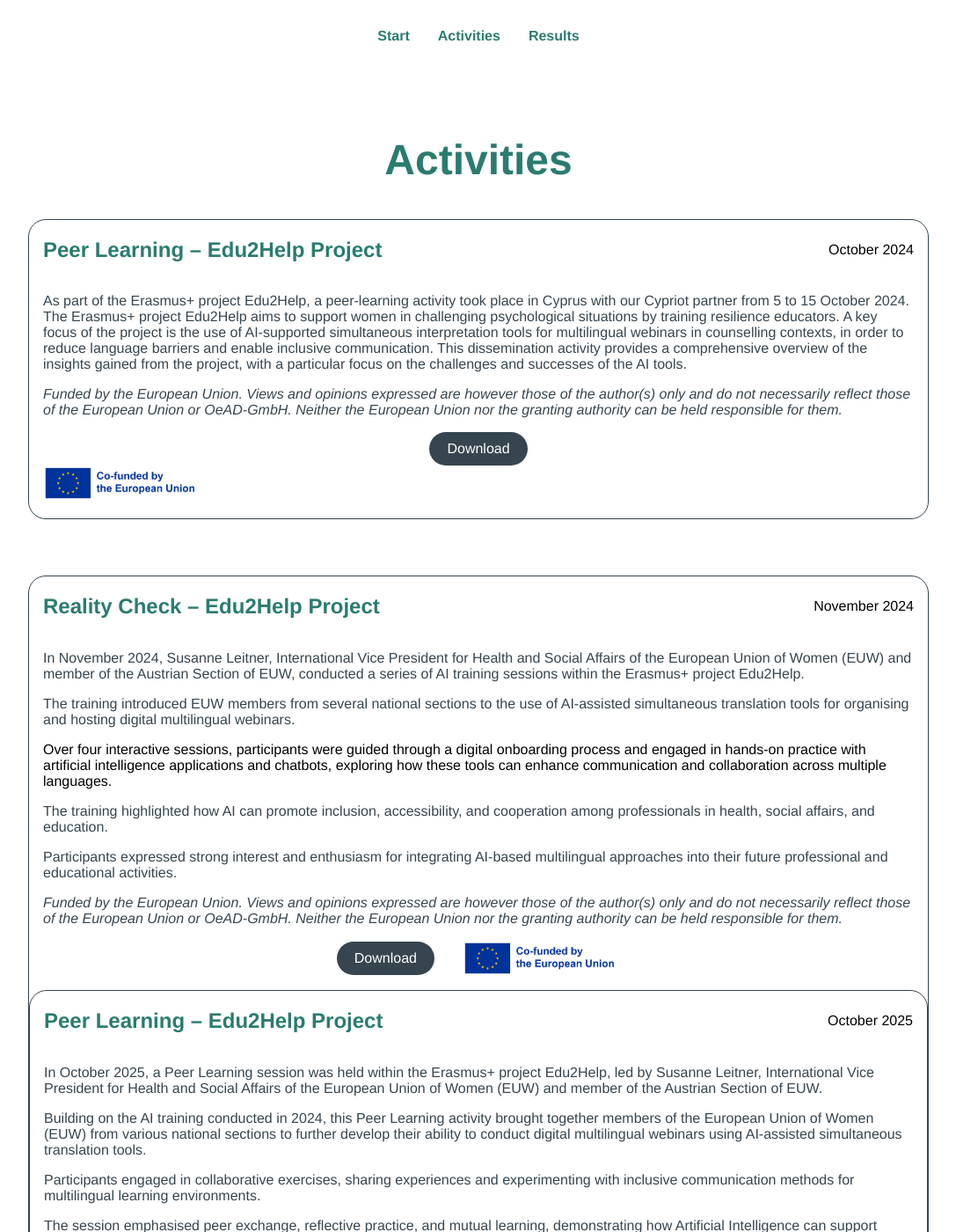
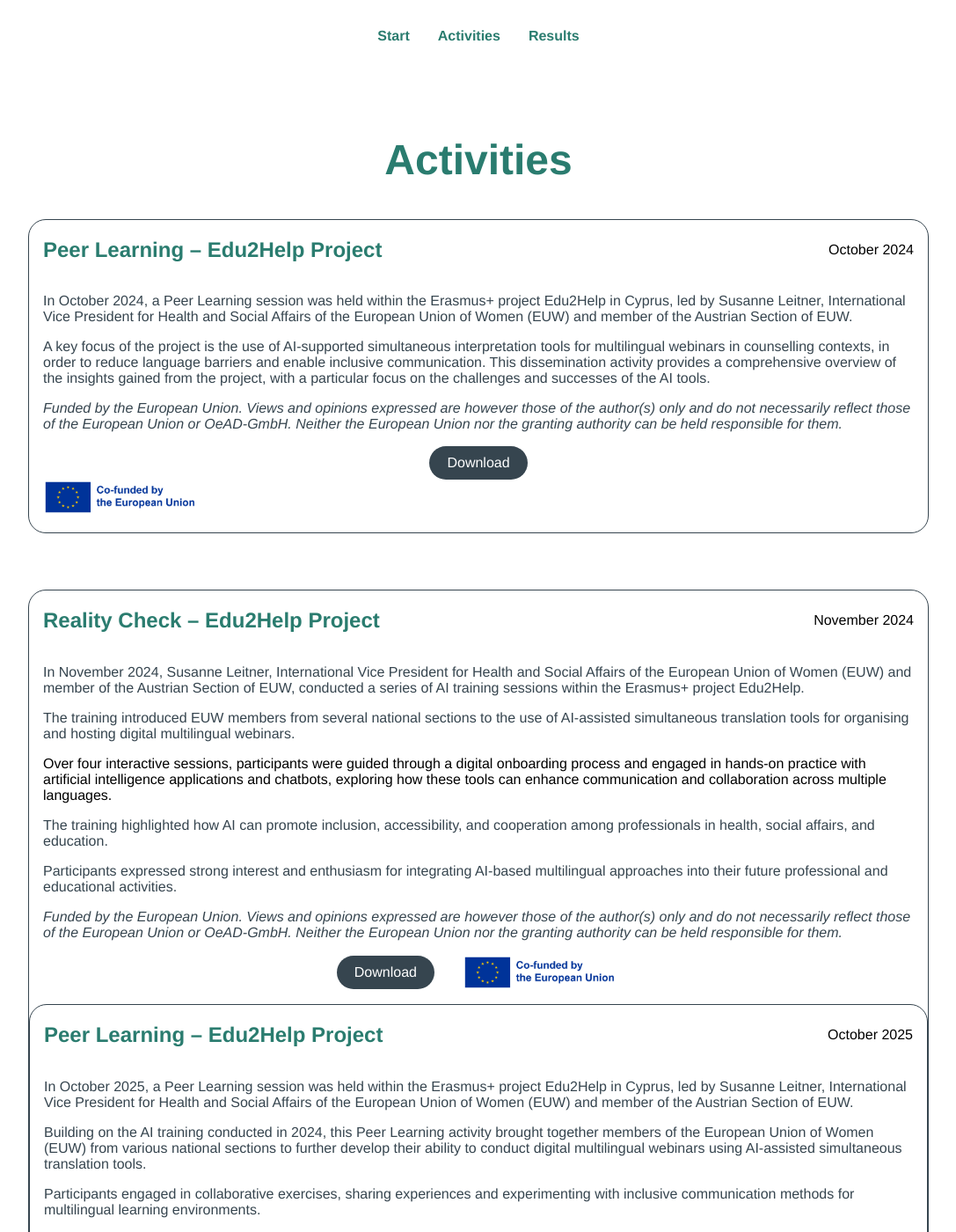
Before and after one commit to traintheworld/traintheworld.github.io, a Jekyll site: the page built from activities.markdown, in a window 1280 px wide and 1400 px high. Shown: the whole window at 88% size, without its empty margins (96-1183 px from the left). Built offline with Jekyll 4.4.1, drawn with Linux system fonts in a browser that asks for light colours.

Commit message:
fixed text

```diff
--- a/_layouts/activities.html
+++ b/_layouts/activities.html
@@ -12,11 +12,14 @@ layout: default
                     <div class="b-h">
                         <h2>Peer Learning – Edu2Help Project</h2> October 2024
                     </div>
-                    <p>As part of the Erasmus+ project Edu2Help, a peer-learning activity took place in Cyprus with our
-                        Cypriot partner from 5
-                        to 15 October 2024. The Erasmus+ project Edu2Help aims to support women in challenging
-                        psychological situations by
-                        training resilience educators. A key focus of the project is the use of AI-supported
+                    <p>
+                        In October 2024, a Peer Learning session was held within the Erasmus+ project Edu2Help in
+                        Cyprus, led by Susanne Leitner,
+                        International Vice President for Health and Social Affairs of the European Union of Women (EUW)
+                        and member of the
+                        Austrian Section of EUW.
+                    </p>
+                    <p>A key focus of the project is the use of AI-supported
                         simultaneous interpretation tools
                         for multilingual webinars in counselling contexts, in order to reduce language barriers and
                         enable inclusive
@@ -95,7 +98,8 @@ layout: default
                             <h2>Peer Learning – Edu2Help Project</h2> October
                             2025
                         </div>
-                        <p>In October 2025, a Peer Learning session was held within the Erasmus+ project Edu2Help, led
+                        <p>In October 2025, a Peer Learning session was held within the Erasmus+ project Edu2Help in
+                            Cyprus, led
                             by
                             Susanne Leitner,
                             International Vice President for Health and Social Affairs of the European Union of Women
```
